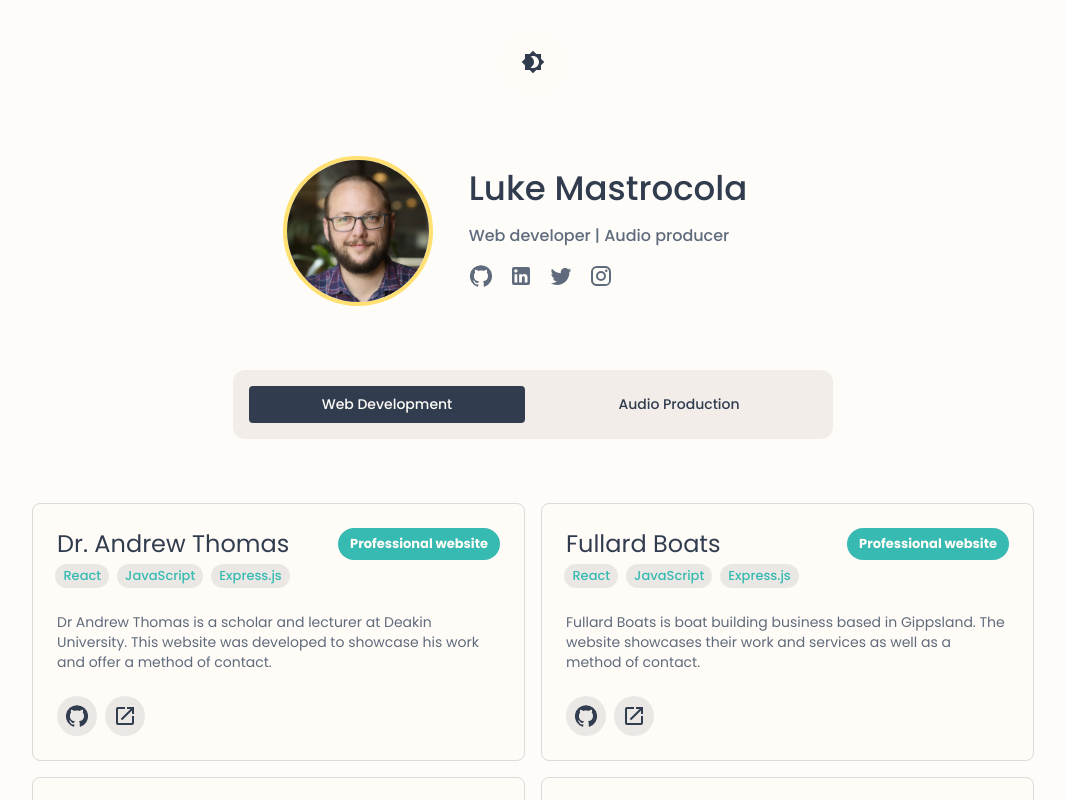
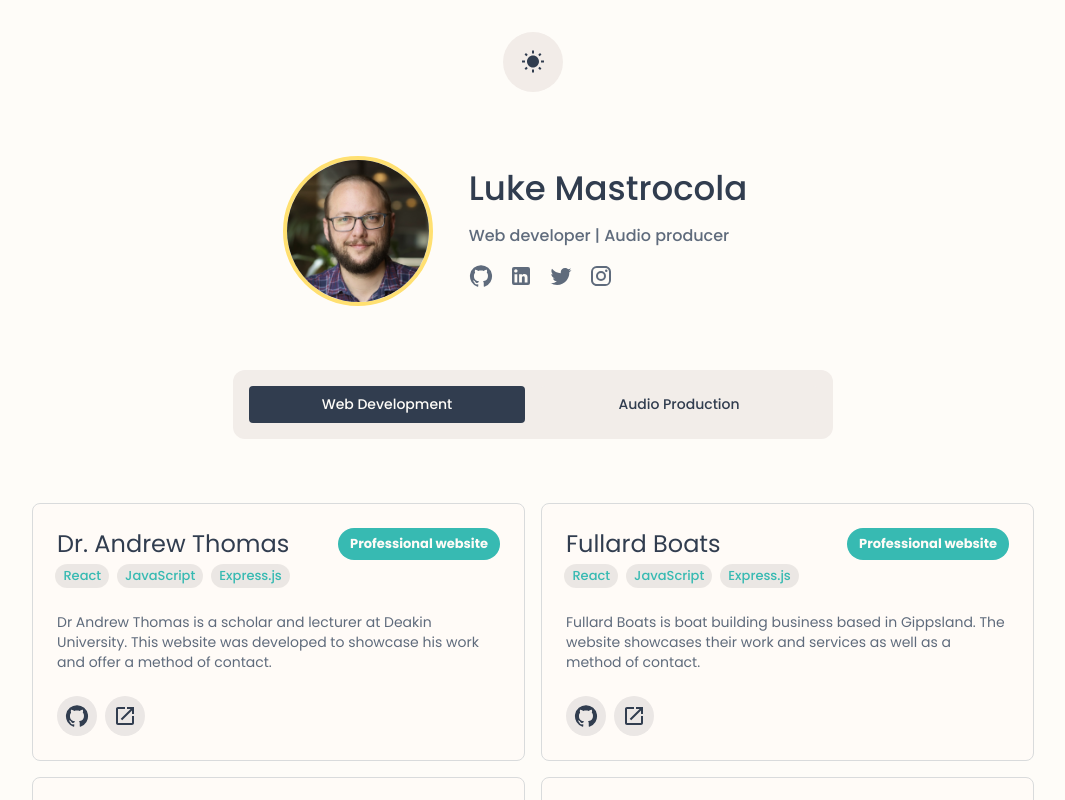
Before and after one commit to mastra90/luke-mastrocola-portfolio, a React (Vite) app: page / in a window 1280 px wide. Both pictures are taken after a click on the element 640 px from the left and 62 px from the top of the page. Shown: the top 800 px of the page, without its empty margins (107-1172 px from the left). Built offline with nearby package versions, Linux system fonts and the light colour scheme.

Commit message:
Updated styling of theme toggle button

```diff
--- a/src/App.tsx
+++ b/src/App.tsx
@@ -8,8 +8,8 @@ import AudioWork from "./components/AudioWork";
 import ServicesSwitch from "./components/ServicesSwitch";
 
 const App = () => {
-  const [isDark, setIsDark] = useState(true);
-  const [showWebDev, setShowWebDev] = useState(true);
+  const [isDark, setIsDark] = useState<boolean>(true);
+  const [showWebDev, setShowWebDev] = useState<boolean>(true);
   const theme = createAppTheme(isDark);
   const toggleTheme = () => setIsDark(!isDark);
 
@@ -23,7 +23,7 @@ const App = () => {
         }}
       >
         <CssBaseline />
-        <ToggleThemeButton toggleTheme={toggleTheme} />
+        <ToggleThemeButton toggleTheme={toggleTheme} isDark={isDark} />
         <Header />
         <ServicesSwitch showWebDev={showWebDev} setShowWebDev={setShowWebDev} />
         {showWebDev ? <DevWork /> : <AudioWork />}
--- a/src/components/ToggleThemeButton.tsx
+++ b/src/components/ToggleThemeButton.tsx
@@ -1,9 +1,15 @@
-import { Box, useTheme } from "@mui/material";
-import { Brightness4 as ToggleThemeIcon } from "@mui/icons-material";
+import { Box, Tooltip, useTheme } from "@mui/material";
+import { Bedtime, WbSunny } from "@mui/icons-material";
 
-const ToggleThemeButton = ({ toggleTheme }) => {
+const ToggleThemeButton = ({ toggleTheme, isDark }) => {
   const theme = useTheme();
   return (
+    <Tooltip
+      disableInteractive
+      enterDelay={0}
+      leaveDelay={0}
+      title={`Change to ${isDark ? "light" : "dark"} mode`}
+    >
       <Box
         onClick={toggleTheme}
         sx={{
@@ -15,17 +21,43 @@ const ToggleThemeButton = ({ toggleTheme }) => {
           width: 60,
           height: 60,
           color: theme.palette.text.primary,
-        bgcolor: theme.palette.background.paper,
+          bgcolor: theme.palette.background.secondary,
           borderRadius: 50,
           transition: "all 0.2s ease",
           cursor: "pointer",
+          position: "relative",
           "&:hover": {
-          color: theme.palette.text.secondary,
+            color: theme.palette.button.themeButtonHover,
+            bgcolor: theme.palette.button.themeIconHover,
+            "& .bedtime-icon": {
+              opacity: isDark ? 0 : 1,
+            },
+            "& .sunny-icon": {
+              opacity: isDark ? 1 : 0,
+            },
           },
         }}
       >
-      <ToggleThemeIcon />
+        <Bedtime
+          className="bedtime-icon"
+          sx={{
+            position: "absolute",
+            opacity: isDark ? 1 : 0,
+            transition: "all 0.1s ease",
+          }}
+        />
+
+        <WbSunny
+          className="sunny-icon"
+          sx={{
+            mt: 0.1,
+            position: "absolute",
+            opacity: isDark ? 0 : 1,
+            transition: "all 0.1s ease",
+          }}
+        />
       </Box>
+    </Tooltip>
   );
 };
 
--- a/src/theme.ts
+++ b/src/theme.ts
@@ -22,6 +22,8 @@ declare module "@mui/material/styles" {
     };
     button: {
       hover: string;
+      themeIconHover: string;
+      themeButtonHover: string;
     };
   }
 }
@@ -55,6 +57,8 @@ const createAppTheme = (isDark: boolean) => {
         },
         button: {
           hover: "#262b33",
+          themeIconHover: "#262b33",
+          themeButtonHover: "#ffe071",
         },
       }
     : {
@@ -84,6 +88,8 @@ const createAppTheme = (isDark: boolean) => {
         },
         button: {
           hover: "#fffbf8ff",
+          themeIconHover: "#262b33",
+          themeButtonHover: "#ffe071",
         },
       };
 
```
Lines whose indentation alone changed are shown as unchanged.
